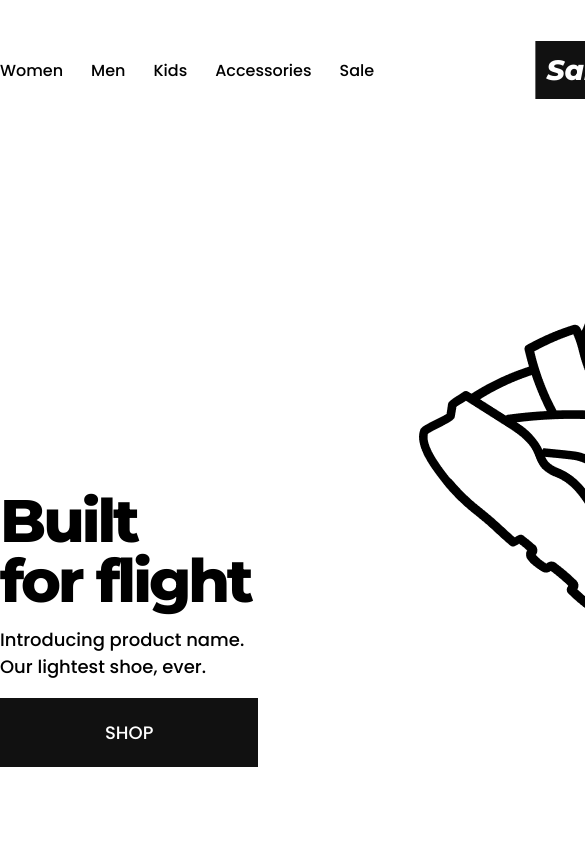
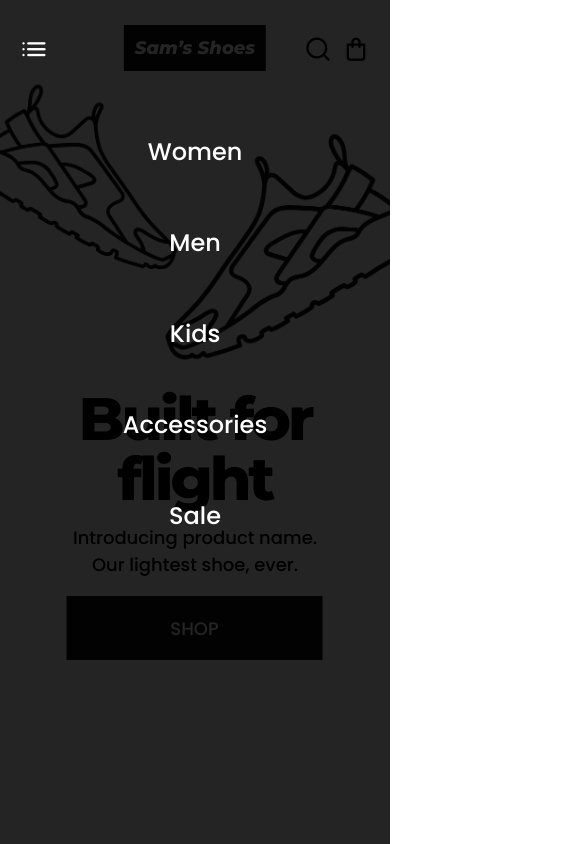
Before and after one commit to deok222/Shoes, a plain HTML site: page index.html in a window 390 px wide. Shown: the top 844 px of the page, 585 px wide, since content can reach past the window. Drawn offline with nearby package versions, Linux system fonts and the light colour scheme.

Commit message:
mobile_220209

```diff
--- a/css/main.css
+++ b/css/main.css
@@ -26,18 +26,15 @@ h3 {
 }
 
 .container {
-  width: 1280px;
+  width: 1340px;
   margin: 0 auto;
-  padding: 40px 0;
+  padding: 40px 30px;
 }
 
 /* top */
-.top {
-  height: 60px;
-  display: flex;
-  align-items: center;
-  justify-content: space-between;
-  position: relative;
+
+.bars {
+  display: none;
 }
 
 .nav {
@@ -54,6 +51,15 @@ h3 {
   text-decoration: underline;
 }
 
+.top {
+  height: 60px;
+  display: flex;
+  align-items: center;
+  justify-content: space-between;
+  position: relative;
+  margin-bottom: 40px;
+}
+
 .logo {
   position: absolute;
   top: 50%;
@@ -66,7 +72,6 @@ h3 {
   background-color: #111111;
   color: #fff;
   padding: 12px 11px;
-  margin-bottom: 40px;
 }
 
 .top_menu {
@@ -81,7 +86,6 @@ h3 {
   margin-bottom: 98px;
   background: url(../images/shoes.png) no-repeat;
   background-position: right -50px;
-  margin-top: 27px;
   position: relative;
 }
 
@@ -103,22 +107,31 @@ h3 {
   line-height: 1;
 }
 
+.slide .info h2.mo_title {
+  display: none;
+}
+
 .slide .info p {
   font-size: 18px;
   font-family: "Poppins", sans-serif;
   font-weight: 500;
-  width: 257px;
   margin: 15px 0 18px 0;
 }
 
 .slide .info .btn {
+  width: 256px;
+  height: 64px;
   color: #fff;
   background-color: #111111;
-  border: 1px solid #111111;
+  border: none;
   padding: 20px 104px;
   font-family: "Poppins", sans-serif;
   font-weight: 500;
   font-size: 18px;
+  display: flex;
+  align-items: center;
+  justify-content: center;
+  cursor: pointer;
 }
 
 /* prodct_01 */
@@ -136,11 +149,14 @@ h3 {
   width: 632px;
   height: 642px;
   background-color: #111111;
-  padding: 48px 0px 37px 50px;
+  padding: 50px 48px 37px;
+  color: #fff;
 }
 
 .product_01 .box h3 {
   font-size: 40px;
+  font-weight: 800;
+  font-family: "Montserrat", sans-serif;
   color: #fff;
 }
 
@@ -158,6 +174,8 @@ h3 {
 
 .product_02 h3 {
   font-size: 30px;
+  font-weight: 800;
+  font-family: "Montserrat", sans-serif;
   margin-bottom: 66px;
 }
 
@@ -165,7 +183,7 @@ h3 {
   display: flex;
   align-items: center;
   justify-content: space-between;
-  margin-bottom: 56px;
+  margin-bottom: 45px;
 }
 
 .product_02 .box .card:hover {
@@ -198,7 +216,7 @@ h3 {
 .product_02 .indicator .bar {
   background-color: #111111;
   height: 7px;
-  width: 308px;
+  width: 306px;
 }
 
 /* Join  */
@@ -229,14 +247,19 @@ h3 {
   font-size: 18px;
   font-family: "Poppins", sans-serif;
   font-weight: 500;
-  margin: 14px 0 26px 0;
+  margin: 14px 0 26px;
 }
 
 .join .join_info .btn {
+  width: 256px;
+  height: 64px;
   color: #111111;
   background-color: transparent;
   border: 1px solid #111111;
-  padding: 20px;
+  cursor: pointer;
+  display: flex;
+  align-items: center;
+  justify-content: center;
   font-family: "Poppins", sans-serif;
   font-weight: 500;
   font-size: 18px;
@@ -314,3 +337,88 @@ h3 {
   font-size: 10px;
   color: rgba(255, 255, 255, 0.5);
 }
+
+/* 반응형 */
+/* max -> 설정한 크기 이하부터 */
+/* min -> 설정한 크기 이상부터 */
+@media (max-width: 576px) {
+  .container {
+    width: 100%;
+    padding: initial;
+  }
+
+  .top {
+    padding: 0px 20px;
+    padding-top: 40px;
+    margin-bottom: 0;
+  }
+
+  .nav {
+    display: flex;
+    gap: 18px;
+    flex-direction: column;
+    position: fixed;
+    top: 0;
+    left: 0;
+    background-color: rgba(0, 0, 0, 0.86);
+    width: 100%;
+    height: 100vh;
+    gap: 28px;
+    z-index: 1;
+    padding-top: 120px;
+  }
+
+  .nav a {
+    color: #fff;
+    padding: 14px 0;
+    display: block;
+    text-align: center;
+    font-size: 24px;
+  }
+
+  .bars {
+    display: block;
+    font-size: 28px;
+    z-index: 2;
+    color: #fff;
+  }
+
+  .logo {
+    font-size: 18px;
+    top: 80%;
+  }
+
+  .top_menu {
+    gap: 10px;
+  }
+
+  .slide {
+    height: 600px;
+    margin-bottom: 68px;
+    background: url(../images/Shoes_m.png) no-repeat;
+    /* 백그라운드를 플립시키는 기능은 없음. 따라서 뒤집힌 새로운 이미지를 가져와야 된다 */
+    background-position: center top;
+    background-size: 120%;
+  }
+
+  .slide .info {
+    bottom: 0;
+    left: 50%;
+    transform: translateX(-50%);
+    text-align: center;
+  }
+
+  .slide .info h2.mo_title {
+    display: block;
+  }
+  .slide .info h2.pc_title {
+    display: none;
+  }
+
+  .product_01,
+  .product_02,
+  .join,
+  .footer {
+    display: none;
+  }
+}
--- a/index.html
+++ b/index.html
@@ -15,6 +15,7 @@
     <div class="wrapper">
       <div class="container">
         <div class="top">
+          <a class="bars" href="#x"><i class="uil uil-list-ul"></i></a>
           <ul class="nav">
             <li><a href="#x">Women</a></li>
             <li><a href="#x">Men</a></li>
@@ -23,9 +24,7 @@
             <li><a href="#x">Sale</a></li>
           </ul>
 
-          <div class="logo">
-            <a href="#x">Sam’s Shoes</a>
-          </div>
+          <a href="#x" class="logo">Sam’s Shoes</a>
 
           <div class="top_menu">
             <a href="#x"><i class="uil uil-search"></i></a>
@@ -35,7 +34,8 @@
 
         <div class="slide">
           <div class="info">
-            <h2>Built<br />for flight</h2>
+            <h2 class="pc_title">Built<br />for flight</h2>
+            <h2 class="mo_title">Built for <br />flight</h2>
             <p>
               Introducing product name.<br />
               Our lightest shoe, ever.
```
Also changed, not shown: images/Shoes_m.png (added).
